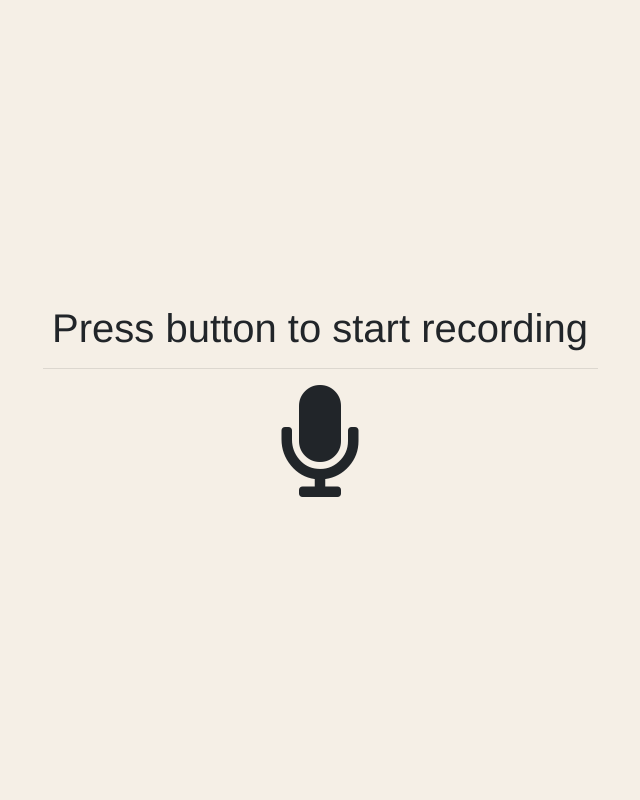
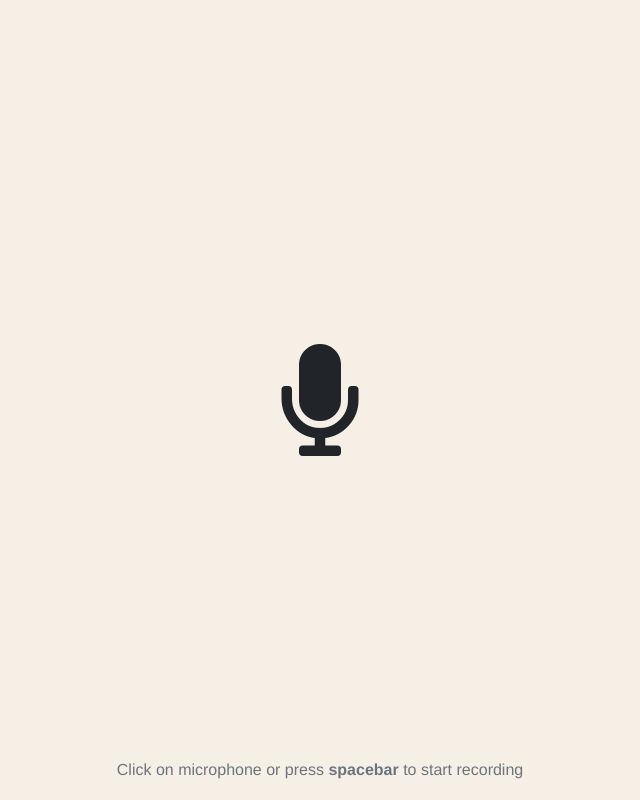
Before and after one commit to tamarakatic/dialogue-system, a Flask app: page / in a window 1280 px wide. Shown: the whole page, without its empty margins (320-960 px from the left). Run offline with Flask 2, Linux system fonts and the light colour scheme; some libraries are stand-ins or nearby versions.

Commit message:
Record audio in the browser

```diff
--- a/app/static/css/index.css
+++ b/app/static/css/index.css
@@ -9,6 +9,14 @@ body {
   background-color: #f5efe6;
 }
 
+footer {
+  position: absolute;
+  bottom: 0;
+  width: 100%;
+  height: 60px;
+  line-height: 60px;
+}
+
 #record-btn:hover {
   color: #be0000;
   cursor: pointer;
--- a/app/static/js/index.js
+++ b/app/static/js/index.js
@@ -1,3 +1,41 @@
+class Recorder {
+  constructor() {
+    this.audioBinary = null;
+  }
+
+  record(recordingTime) {
+    navigator
+      .mediaDevices
+      .getUserMedia({ audio: true })
+      .then(stream => {
+        const mediaRecorder = new MediaRecorder(stream);
+        mediaRecorder.start();
+
+        const audioChunks = [];
+        mediaRecorder.addEventListener("dataavailable", event => {
+          audioChunks.push(event.data);
+        });
+
+        mediaRecorder.addEventListener("stop", () => {
+          this.audioBinary = new Blob(audioChunks);
+        });
+
+        setTimeout(() => {
+          mediaRecorder.stop();
+          this.sendAudioToServer();
+        }, recordingTime);
+      });
+  }
+
+  sendAudioToServer() {
+    // TODO
+    // Post audio binary to server app
+  }
+}
+
 $(() => {
-  $('#record-btn').click(() => alert('Recording ...'));
+  const recordingTime = 3 * 1000; // 3s
+  const recorder = new Recorder();
+
+  $('#record-btn').click(() => recorder.record(recordingTime));
 });
--- /dev/null
+++ b/app/templates/footer.html
@@ -0,0 +1,7 @@
+<footer>
+  <div class="container text-center">
+    <span class="text-muted text-danger">
+      Click on microphone or press <strong>spacebar</strong> to start recording
+    </span>
+  </div>
+</footer>
--- a/app/templates/index.html
+++ b/app/templates/index.html
@@ -9,9 +9,6 @@
     <div class="container text-center h-100">
       <div class="row align-items-center h-100">
         <div class="col my-auto">
-          <h1>Press button to start recording</h1>
-          <hr class="w-50" />
-
           <span id="record-btn">
             <i class="fas fa-microphone fa-7x fa-fw"> </i>
           </span>
@@ -19,6 +16,7 @@
       </div>
     </div>
 
+    {% include 'footer.html' %}
     {% include 'scripts.html' %}
   </body>
 <html>
```
